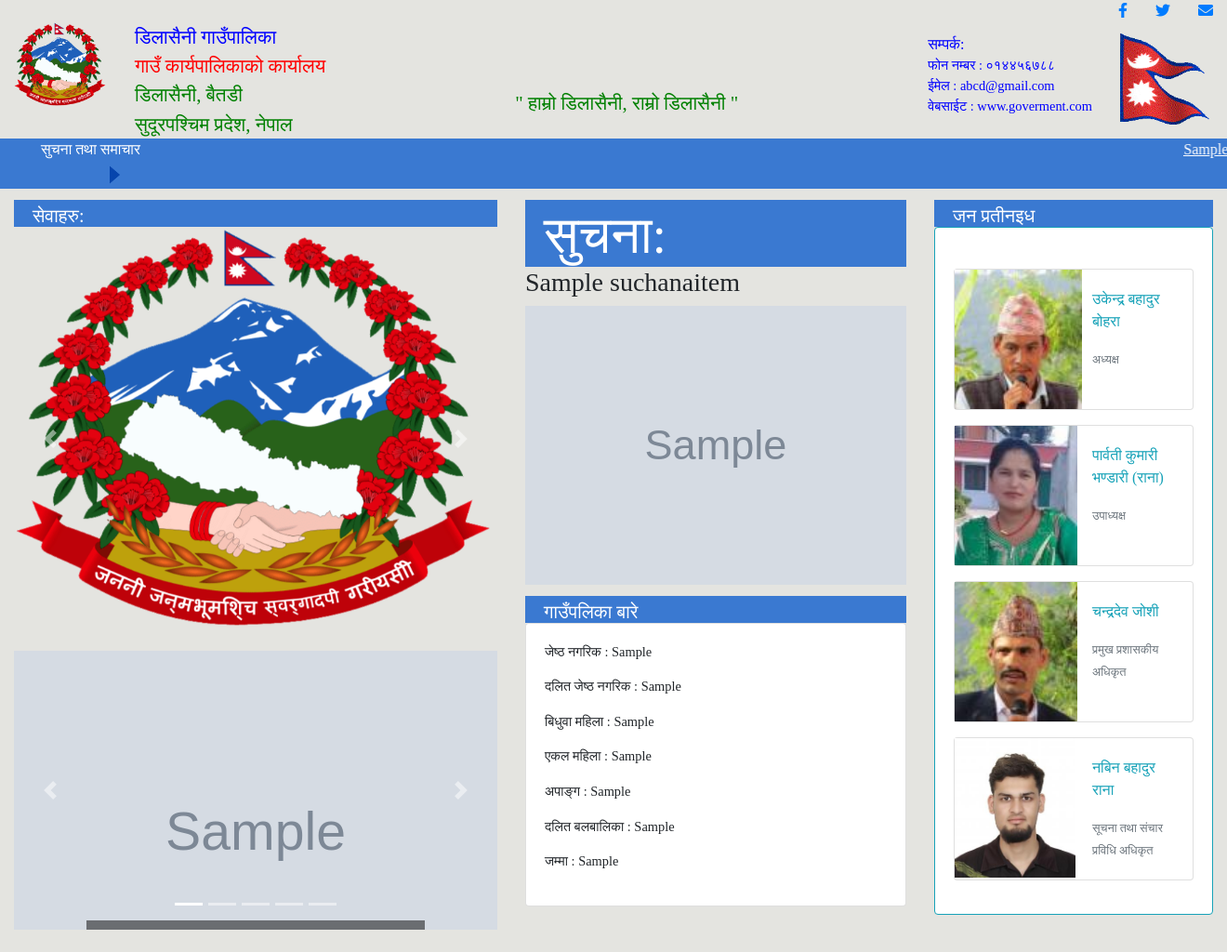
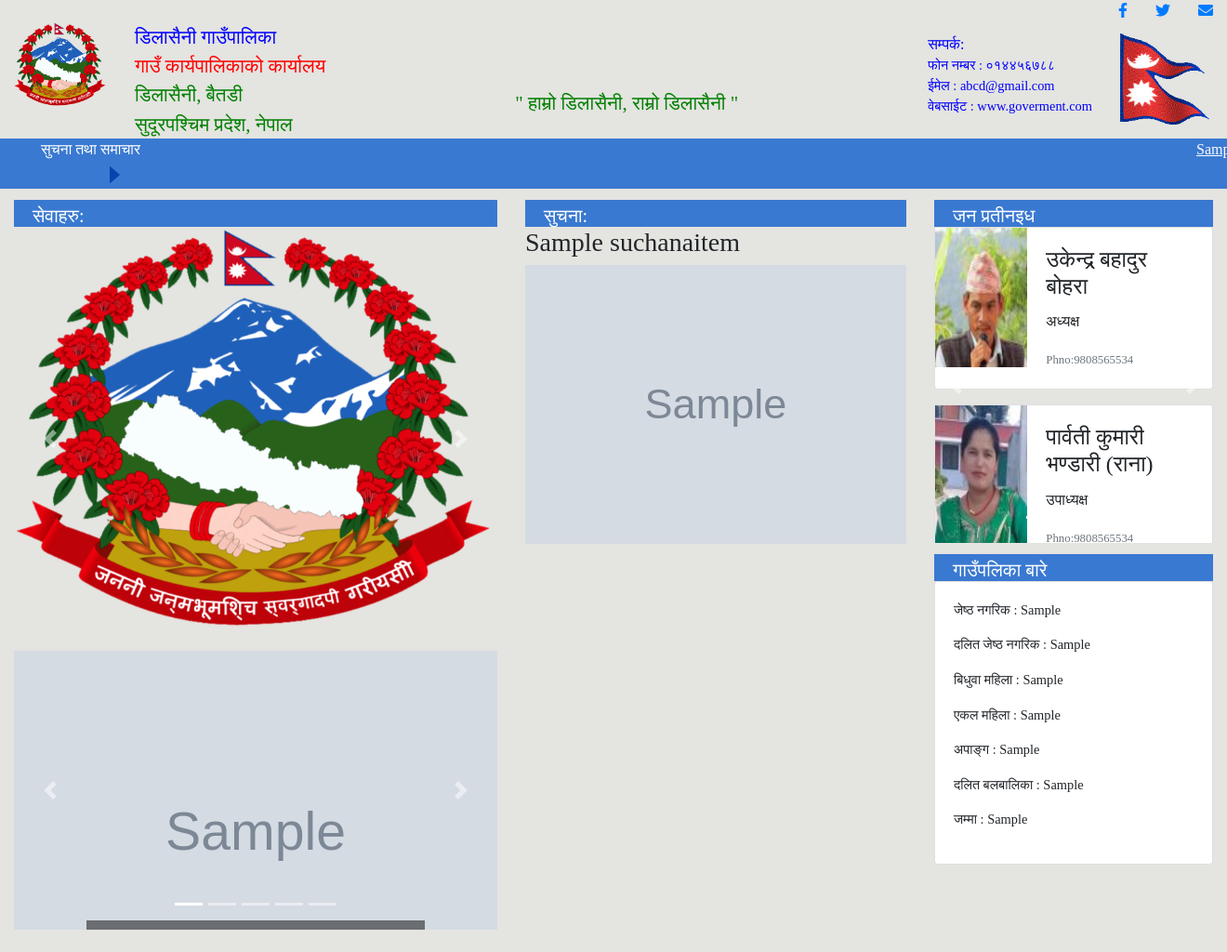
Before and after one commit to Aditya-Raj-Tiwari/gov_site_comp, a Django app: page / in a window 1320 px wide; the page is wider, and only the part inside the window is pictured. Shown: that part at 93% size. Run offline with Django 3.2, Linux system fonts and the light colour scheme; data comes from the database, SQL or seed files in the repository; tables that the repository leaves empty hold one stand-in row (values such as "Sample post"); grey boxes marked "Sample" are stand-in pictures; some libraries are stand-ins or nearby versions; some web fonts are replaced.

Commit message:
jana pratinidhi made carousel and gaupalika info moved down of janapratinidhi

```diff
--- a/gov_site_comp/static/css/gov_site_main_css.css
+++ b/gov_site_comp/static/css/gov_site_main_css.css
@@ -77,3 +77,8 @@ body {
     max-height: 300px;
     max-width: 100%;
   }
+
+.janapratinidhi_div{
+    max-width: 100%;
+    max-height: 340px;
+}
--- a/templates/gov_site_app/gov_site_main.html
+++ b/templates/gov_site_app/gov_site_main.html
@@ -91,16 +91,16 @@
                                 <img class="d-block w-100 sewa_div" src={% static 'img/nepal-govt.png' %} alt="Firstslide" height="54vh">
                             </div>
                             <div class="carousel-item">
-                                <img class="d-block w-100 sewa_div" src={% static 'img/sewa_img/2.4.PNG' %} alt="Firstslide" >
+                                <img class="d-block w-100 sewa_div" src={% static 'img/sewa_img/2.4.PNG' %} alt="Firstslide">
                             </div>
                             <div class="carousel-item">
-                                <img class="d-block w-100 sewa_div" src={% static 'img/sewa_img/2.5.PNG' %} alt="Firstslide" >
+                                <img class="d-block w-100 sewa_div" src={% static 'img/sewa_img/2.5.PNG' %} alt="Firstslide">
                             </div>
                             <div class="carousel-item">
-                                <img class="d-block w-100 sewa_div" src={% static 'img/sewa_img/2.6.PNG' %} alt="Firstslide" >
+                                <img class="d-block w-100 sewa_div" src={% static 'img/sewa_img/2.6.PNG' %} alt="Firstslide">
                             </div>
                             <div class="carousel-item">
-                                <img class="d-block w-100 sewa_div" src={% static 'img/sewa_img/2.7.PNG' %} alt="Firstslide" >
+                                <img class="d-block w-100 sewa_div" src={% static 'img/sewa_img/2.7.PNG' %} alt="Firstslide">
                             </div>
                             <div class="carousel-item">
                                 <img class="d-block w-100 sewa_div" src={% static 'img/sewa_img/2.8.PNG' %} alt="Firstslide">
@@ -179,7 +179,7 @@
                     <div class="carousel-inner photogal_div">
                         {% if items.image1 %}
                         <div class="carousel-item">
-                            <img src='{{ items.image1.url }}' alt="..." onkeypress="" class="d-block w-100" onkeypress="" >
+                            <img src='{{ items.image1.url }}' alt="..." onkeypress="" class="d-block w-100" onkeypress="">
                             <div class="carousel-caption d-none d-md-block">
                                 <p>{{ items.descriptionOfImage1 }}</p>
                             </div>
@@ -232,7 +232,7 @@
             <!-- for suchana only covers all height -->
             <div class="col-lg-4">
                 <div class="suchana_wrap_div">
-                    <h5 id='sewaharu_id' class="display-4">सुचना:</h5>
+                    <h5 id='sewaharu_id'>सुचना:</h5>
                     <!-- for images -->
                     {% for itemss in suchana_items %}
                     <h3>{{ itemss.heading }}</h3>
@@ -244,89 +244,105 @@
                     </div>
                     <br><br><br><br><br><br><br><br>
                     {% endif %}
-                    <h5>गाउँपलिका बारे </h5>
-                    <div class="card">
-                        <div class="card-body">
-                            <div class="manage_para">
-                                <p>जेष्ठ नगरिक : {{ gaupalika_info.jesthaNagarik }}</p>
-                                <p>दलित जेष्ठ नगरिक : {{ gaupalika_info.dalit }}</p>
-                                <p>बिधुवा महिला : {{ gaupalika_info.bidhuwa }}</p>
-                                <p>एकल महिला : {{ gaupalika_info.aakal_mahila }}</p>
-                                <p>अपाङ्ग : {{ gaupalika_info.aapanga }}</p>
-                                <p>दलित बलबालिका : {{ gaupalika_info.balbalika }}</p>
-                                <p>जम्मा : {{ gaupalika_info.jamma }}</p>
-                            </div>
-                        </div>
-                    </div>
                     {% endfor %}
                     <!-- for descriptions -->
                 </div>
             </div>
             <!-- for 2 small box at the end -->
             <div class="col-lg-3">
-                <!-- for foto walla card -->
-                <h5 style="color: white; background: rgb(58, 121, 209); margin-bottom: 0px; padding-left: 20px; padding-top: 5px;margin-top:13px">
-                    जन प्रतीनइध</h5>
-                <div class="card border-info mb-3">
-                    <div class="card-body text-info">
-                        <br>
-                        <div class="card mb-3">
-                            <div class="row no-gutters">
-                                <div class="col-lg-6">
-                                    <img src={% static 'img/ukendra_photo1.jfif' %} alt="..." height="150px">
+                <div class="jana_pratinidhi">
+                    <!-- for foto walla card -->
+                    <h5 style="color: white; background: rgb(58, 121, 209); margin-bottom: 0px; padding-left: 20px; padding-top: 5px;margin-top:13px">
+                        जन प्रतीनइध</h5>
+                    <div class="bd-example">
+                        <div id="carouselExampleCaptions" class="carousel slide" data-ride="carousel">
+                            <ol class="carousel-indicators">
+                                <li data-target="#carouselExampleCaptions" data-slide-to="0" class="active"></li>
+                                <li data-target="#carouselExampleCaptions" data-slide-to="1"></li>
+                                <li data-target="#carouselExampleCaptions" data-slide-to="2"></li>
+                            </ol>
+                            <div class="carousel-inner janapratinidhi_div">
+                                <div class="carousel-item active">
+                                    <div class="card mb-3" style="max-width: 540px;">
+                                        <div class="row no-gutters">
+                                            <div class="col-md-4">
+                                                <img src={% static 'img/ukendra_photo1.jfif' %} alt="..." height="150px" width="100%">
+                                            </div>
+                                            <div class="col-md-8">
+                                                <div class="card-body">
+                                                    <h4 class="card-title">उकेन्द्र बहादुर बोहरा</h4>
+                                                    <p class="card-text">अध्यक्ष</p>
+                                                    <p class="card-text"><small class="text-muted">Phno:9808565534</small></p>
+                                                </div>
+                                            </div>
+                                        </div>
+                                    </div>
+                                    <div class="card mb-3" style="max-width: 540px;">
+                                        <div class="row no-gutters">
+                                            <div class="col-md-4">
+                                                <img src={% static 'img/parwaati_photo2.JPG' %} alt="..." height="150px" width="100%">
+                                            </div>
+                                            <div class="col-md-8">
+                                                <div class="card-body">
+                                                    <h4 class="card-title">पार्वती कुमारी भण्डारी (राना)</h4>
+                                                    <p class="card-text">उपाध्यक्ष</p>
+                                                    <p class="card-text"><small class="text-muted">Phno:9808565534</small></p>
+                                                </div>
+                                            </div>
+                                        </div>
+                                    </div>
                                 </div>
-                                <div class="col-lg-6">
-                                    <div class="card-body">
-                                        <p>उकेन्द्र बहादुर बोहरा</p>
-                                        <p class="card-text">
-                                            <small class="text-muted">अध्यक्ष</small>
-                                        </p>
+                                <div class="carousel-item">
+                                    <div class="card mb-3" style="max-width: 540px;">
+                                        <div class="row no-gutters">
+                                            <div class="col-md-4">
+                                                <img src={% static 'img/chandradev_photo3.JPG' %} alt="..." height="150px" width="100%">
+                                            </div>
+                                            <div class="col-md-8">
+                                                <div class="card-body">
+                                                    <h4 class="card-title">चन्द्रदेव जोशी</h4>
+                                                    <p class="card-text">प्रमुख प्रशासकीय अधिकृत</p>
+                                                    <p class="card-text"><small class="text-muted">Phno:9808565534</small></p>
+                                                </div>
+                                            </div>
+                                        </div>
+                                    </div>
+                                    <div class="card mb-3" style="max-width: 540px;">
+                                        <div class="row no-gutters">
+                                            <div class="col-md-4">
+                                                <img src={% static 'img/navin_photo4.JFIF' %} alt="..." height="150px" width="100%">
+                                            </div>
+                                            <div class="col-md-8">
+                                                <div class="card-body">
+                                                    <h4 class="card-title">नबिन बहादुर राना</h4>
+                                                    <p class="card-text">सूचना तथा संचार प्रविधि अधिकृत</p>
+                                                    <p class="card-text"><small class="text-muted">Phno:9808565534</small></p>
+                                                </div>
+                                            </div>
+                                        </div>
                                     </div>
                                 </div>
                             </div>
+                            <a class="carousel-control-prev" href="#carouselExampleCaptions" role="button" data-slide="prev">
+                                <span class="carousel-control-prev-icon" aria-hidden="true"></span>
+                                <span class="sr-only">Previous</span>
+                            </a>
+                            <a class="carousel-control-next" href="#carouselExampleCaptions" role="button" data-slide="next">
+                                <span class="carousel-control-next-icon" aria-hidden="true"></span>
+                                <span class="sr-only">Next</span>
+                            </a>
                         </div>
-                        <div class="card mb-3" style="max-width: 540px;">
-                            <div class="row no-gutters">
-                                <div class="col-lg-6">
-                                    <img src={% static 'img/parwaati_photo2.JPG' %} alt="..." height="150px">
-                                </div>
-                                <div class="col-lg-6">
-                                    <div class="card-body">
-                                        <p>पार्वती कुमारी भण्डारी (राना)</p>
-                                        <p class="card-text">
-                                            <small class="text-muted">उपाध्यक्ष</small>
-                                        </p>
-                                    </div>
-                                </div>
-                            </div>
-                        </div>
-                        <div class="card mb-3" style="max-width: 540px;">
-                            <div class="row no-gutters">
-                                <div class="col-lg-6">
-                                    <img src={% static 'img/chandradev_photo3.JPG' %} alt="..." height="150px">
-                                </div>
-                                <div class="col-lg-6">
-                                    <div class="card-body">
-                                        <p>चन्द्रदेव जोशी</p>
-                                        <p class="card-text">
-                                            <small class="text-muted">प्रमुख प्रशासकीय अधिकृत</small>
-                                        </p>
-                                    </div>
-                                </div>
-                            </div>
-                        </div>
-                        <div class="card mb-3" style="max-width: 540px;">
-                            <div class="row no-gutters">
-                                <div class="col-lg-6">
-                                    <img src={% static 'img/navin_photo4.JFIF' %} alt="..." height="150px">
-                                </div>
-                                <div class="col-lg-6">
-                                    <div class="card-body">
-                                        <p>नबिन बहादुर राना</p>
-                                        <p class="card-text">
-                                            <small class="text-muted">सूचना तथा संचार प्रविधि अधिकृत</small>
-                                        </p>
-                                    </div>
+                        <h5>गाउँपलिका बारे </h5>
+                        <div class="card">
+                            <div class="card-body">
+                                <div class="manage_para">
+                                    <p>जेष्ठ नगरिक : {{ gaupalika_info.jesthaNagarik }}</p>
+                                    <p>दलित जेष्ठ नगरिक : {{ gaupalika_info.dalit }}</p>
+                                    <p>बिधुवा महिला : {{ gaupalika_info.bidhuwa }}</p>
+                                    <p>एकल महिला : {{ gaupalika_info.aakal_mahila }}</p>
+                                    <p>अपाङ्ग : {{ gaupalika_info.aapanga }}</p>
+                                    <p>दलित बलबालिका : {{ gaupalika_info.balbalika }}</p>
+                                    <p>जम्मा : {{ gaupalika_info.jamma }}</p>
                                 </div>
                             </div>
                         </div>
```
